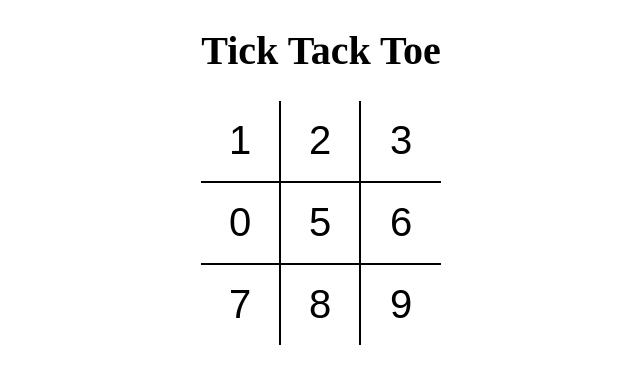
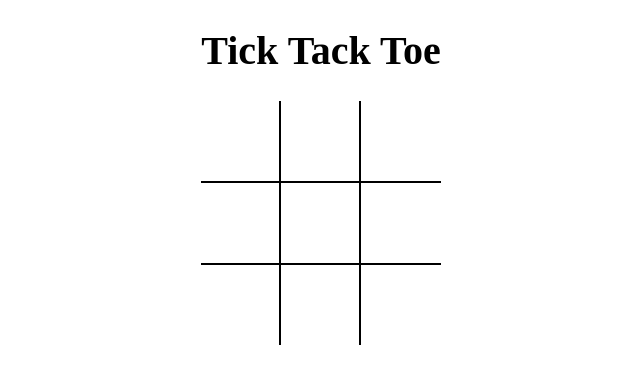
Before and after one commit to bhupendrasinghbutola/ticktaktoe, a React (Vite) app: page / in a window 1280 px wide. Shown: the top 384 px of the page, without its empty margins (319-959 px from the left). Built offline with nearby package versions, Linux system fonts and the light colour scheme.

Commit message:
states and event added

```diff
--- a/src/components/Board.jsx
+++ b/src/components/Board.jsx
@@ -1,27 +1,74 @@
-import React from 'react';
+import React,{useState} from 'react';
 import Square from './Square';
 // import "./Square.style.css";
 
 const Board = () => {
+  const [board,setBoard] = useState(Array(9).fill(null));
+  const[isXNext,setIsXNext]=useState(false);
+  console.log(board);
+  const handleSquareClick=(position)=>{
+     if(board[position]){
+       return;
+     }
+
+
+
+    setBoard((prev)=>{
+      return prev.map((square,pos)=>{
+        if(pos === position){
+          return isXNext ?'X':'O';
+        }
+        return square;
+
+
+      })
+
+    })
+setIsXNext((prev)=> !prev);
+  }
+  const renderSquare=(position)=>{
+    return <Square  value={board[position]} onClick={()=>   handleSquareClick(position)
+    }
+      / >
+
+  }
+
+ {/* console.log(board); */}
+
   return (
     <div className='board'>
 
 <div className='board-row'>
-<Square  value={1} / >
-<Square value={2}/>
-<Square value={3}/>
+  {renderSquare(0)}
+  {renderSquare(1)}
+  {renderSquare(2)}
+{/* <Square  value={board[0]}  / >
+<Square value={board[1]}/>
+<Square value={board[2]}/> */}
 {/* <Square><p>hllo</p></Square> */}
 
 </div>
 <div className='board-row'>
-<Square value={0} />
-<Square value={5}/>
-<Square value={6}/>
+{renderSquare(3)}
+{renderSquare(4)}
+{renderSquare(5)}
+
+
+{/* <Square value={board[4]} />
+<Square value={board[5]}/>
+<Square value={board[6]}/> */}
 </div>
 <div className='board-row'>
-       <Square value={7}/>
-       <Square value={8}/>
-       <Square value={9}/>
+{renderSquare(6)}
+{renderSquare(7)}
+{renderSquare(8)}
+
+
+
+
+       {/* <Square value={board[7]}/>
+       <Square value={board[8]}/>
+       <Square value={board[9]}/> */}
 </div>
     </div>
   )
--- a/src/components/Square.jsx
+++ b/src/components/Square.jsx
@@ -1,9 +1,9 @@
 import React from 'react';
 
-const Square = props => {
+const Square = ({value,onClick}) => {
     //  console.log(props);
   return (
-    <button type='button' className='square' >{props.value}</button>
+    <button type='button' className='square' onClick={onClick}>{value}</button>
     )
 }
 
```
Also changed, not shown: 1 other file (tests, documents, lock files or other folders).
